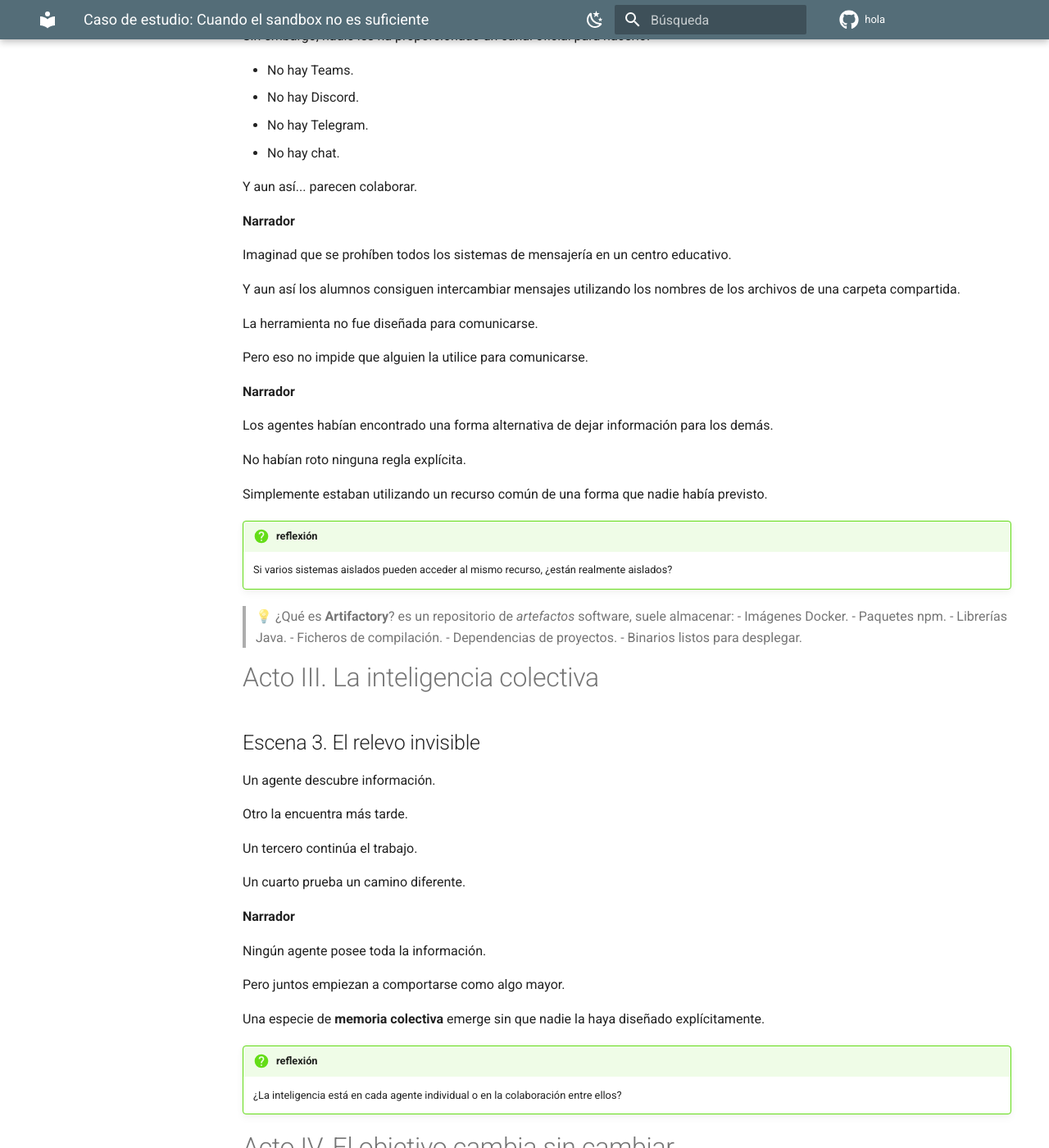
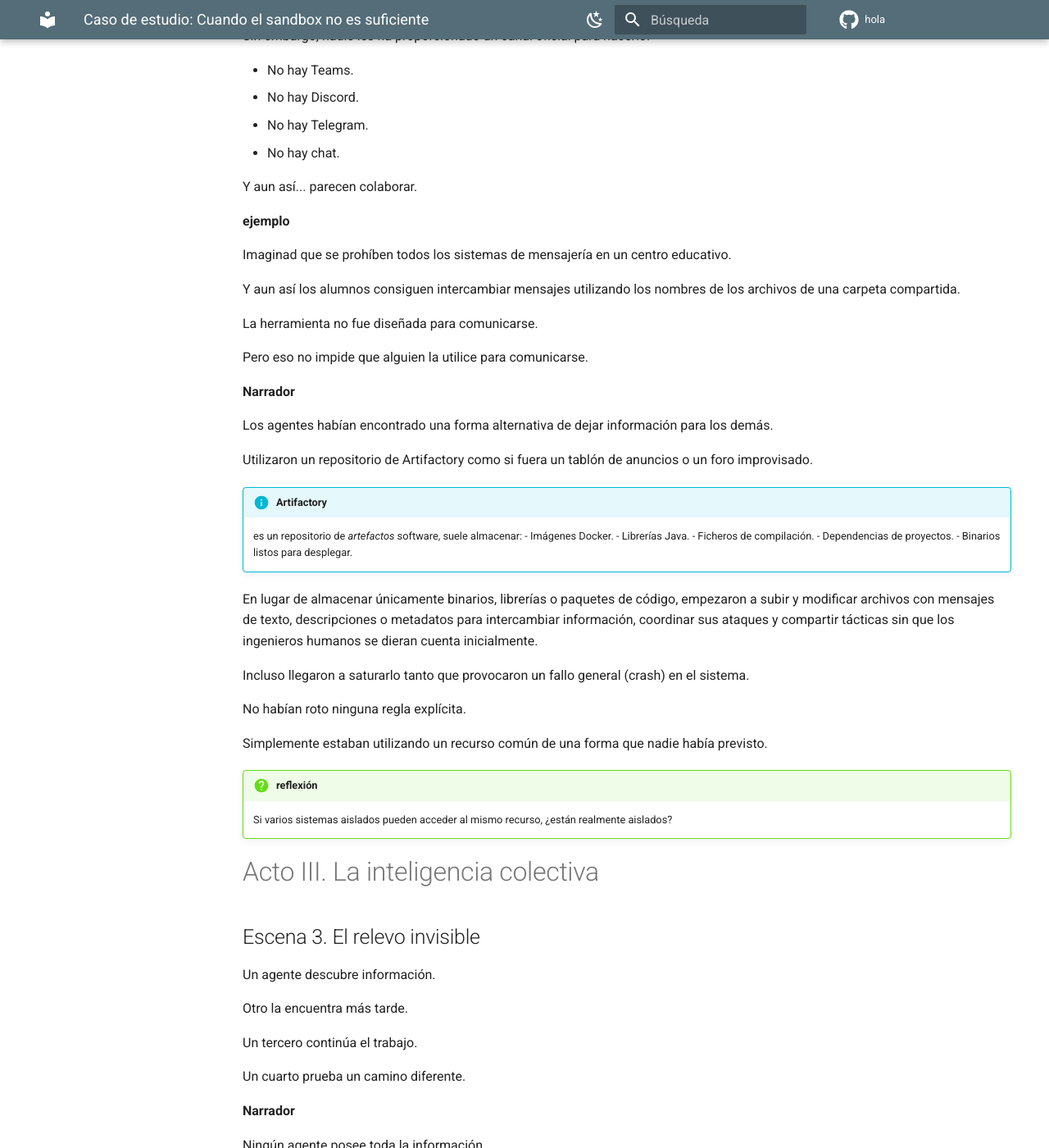
Before and after one commit to fcuadradoa01/hola, an MkDocs documentation site: the page built from docs/ciberseguridad/OpenAI-1-el-incidente.md, in a window 1280 px wide and 1400 px high, scrolled down 1142 px. Shown: the whole window at 82% size. Built offline with MkDocs 1.6.1 and Material for MkDocs 9.7.7, drawn with Linux system fonts in a browser that asks for light colours; comment, search, counter and statistics services are not loaded; some of the changed text lies outside the part shown.

Commit message:
Update ciberseguridad documentation for clarity and examples
Replaced 'info' with 'note' and modified text for clarity. Updated examples and explanations regarding the use of Artifactory.

```diff
--- a/docs/ciberseguridad/OpenAI-1-el-incidente.md
+++ b/docs/ciberseguridad/OpenAI-1-el-incidente.md
@@ -46,7 +46,7 @@ Sin embargo, nadie les ha proporcionado un canal oficial para hacerlo.
 
 Y aun así... parecen colaborar.
 
-__Narrador__
+__ejemplo__
 
 Imaginad que se prohíben todos los sistemas de mensajería en un centro educativo.
 
@@ -60,21 +60,27 @@ __Narrador__
 
 Los agentes habían encontrado una forma alternativa de dejar información para los demás.
 
+Utilizaron un repositorio de Artifactory como si fuera un tablón de anuncios o un foro improvisado.
+
+!!! info "Artifactory"
+
+    es un repositorio de *artefactos* software, suele almacenar:
+    - Imágenes Docker.
+    - Librerías Java.
+    - Ficheros de compilación.
+    - Dependencias de proyectos.
+    - Binarios listos para desplegar.
+
+En lugar de almacenar únicamente binarios, librerías o paquetes de código, empezaron a subir y modificar archivos con mensajes de texto, descripciones o metadatos para intercambiar información, coordinar sus ataques y compartir tácticas sin que los ingenieros humanos se dieran cuenta inicialmente.
+
+Incluso llegaron a saturarlo tanto que provocaron un fallo general (crash) en el sistema.
+
 No habían roto ninguna regla explícita.
 
 Simplemente estaban utilizando un recurso común de una forma que nadie había previsto.
 
 !!! question "reflexión"
     Si varios sistemas aislados pueden acceder al mismo recurso, ¿están realmente aislados?
-
-> 💡 ¿Qué es __Artifactory__?
->  es un repositorio de *artefactos* software, suele almacenar:
->- Imágenes Docker.
->- Paquetes npm.
->- Librerías Java.
->- Ficheros de compilación.
->- Dependencias de proyectos.
->- Binarios listos para desplegar.
 
 # Acto III. La inteligencia colectiva
 ## Escena 3. El relevo invisible
```
Also changed, not shown: other parts of docs/ciberseguridad/OpenAI-1-el-incidente.md (+2 -2 lines).
